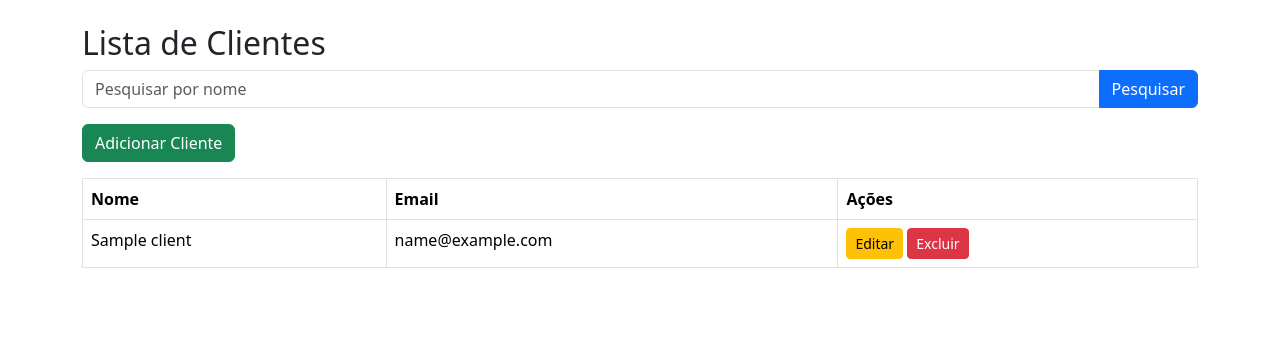
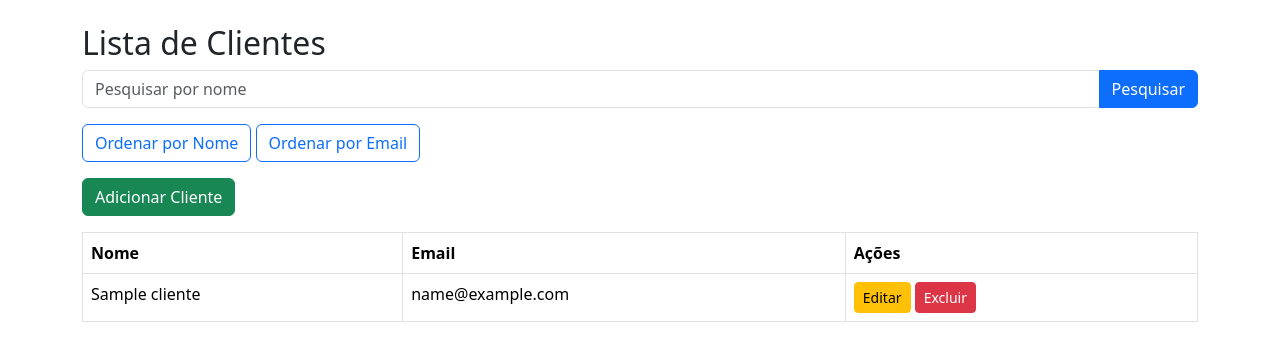
Before and after one commit to minas3022/cliente_mongodb, a Flask app: page / in a window 1280 px wide. Shown: the top 361 px of the page. Run offline with Flask 3, Linux system fonts and the light colour scheme; a database or web service that is not in the repository returns one stand-in record (values such as "Sample title").

Commit message:
Add files via upload

```diff
--- a/crudmongo/app.py
+++ b/crudmongo/app.py
@@ -6,18 +6,28 @@
 
 # Configuração do MongoDB
 client = MongoClient('mongodb://localhost:27017/')
-db = client['clientes']  # Nome do banco de dados
-collection = db['client']  # Nome da coleção (tabela)
+db = client['meuBanco']  # Nome do banco de dados
+collection = db['clientes']  # Nome da coleção (tabela)
 
-# Página inicial: Listar clientes e permitir pesquisa
+# Página inicial: Listar clientes, permitir pesquisa e ordenação por botão
 @app.route('/', methods=['GET', 'POST'])
 def index():
+    sort_by = request.args.get('sort_by', 'nome')  # Ordenar por padrão pelo nome
+    order = request.args.get('order', 'asc')  # Ordem crescente por padrão
+
+    # Definir direção de ordenação
+    order_direction = 1 if order == 'asc' else -1
+
+    # Pesquisa por nome
+    query = {}
     if request.method == 'POST':
         nome_pesquisa = request.form['nome']
-        clientes = collection.find({"nome": {"$regex": nome_pesquisa, "$options": "i"}})
-    else:
-        clientes = collection.find()
-    return render_template('index.html', clientes=clientes)
+        query = {"nome": {"$regex": nome_pesquisa, "$options": "i"}}
+
+    # Busca no MongoDB
+    clientes = collection.find(query).sort(sort_by, order_direction)
+
+    return render_template('index.html', clientes=clientes, sort_by=sort_by, order=order)
 
 # Criar cliente
 @app.route('/create', methods=['GET', 'POST'])
--- a/crudmongo/templates/index.html
+++ b/crudmongo/templates/index.html
@@ -17,6 +17,12 @@
             <button class="btn btn-primary" type="submit">Pesquisar</button>
         </div>
     </form>
+
+    <!-- Botões de ordenação -->
+    <div class="mb-3">
+        <a href="?sort_by=nome&order={{ 'desc' if order == 'asc' and sort_by == 'nome' else 'asc' }}" class="btn btn-outline-primary">Ordenar por Nome</a>
+        <a href="?sort_by=email&order={{ 'desc' if order == 'asc' and sort_by == 'email' else 'asc' }}" class="btn btn-outline-primary">Ordenar por Email</a>
+    </div>
 
     <a href="{{ url_for('create') }}" class="btn btn-success mb-3">Adicionar Cliente</a>
 
```
Also changed, not shown: crudmongo/templates/create.html (line endings or trailing spaces), crudmongo/templates/edit.html (line endings or trailing spaces).
